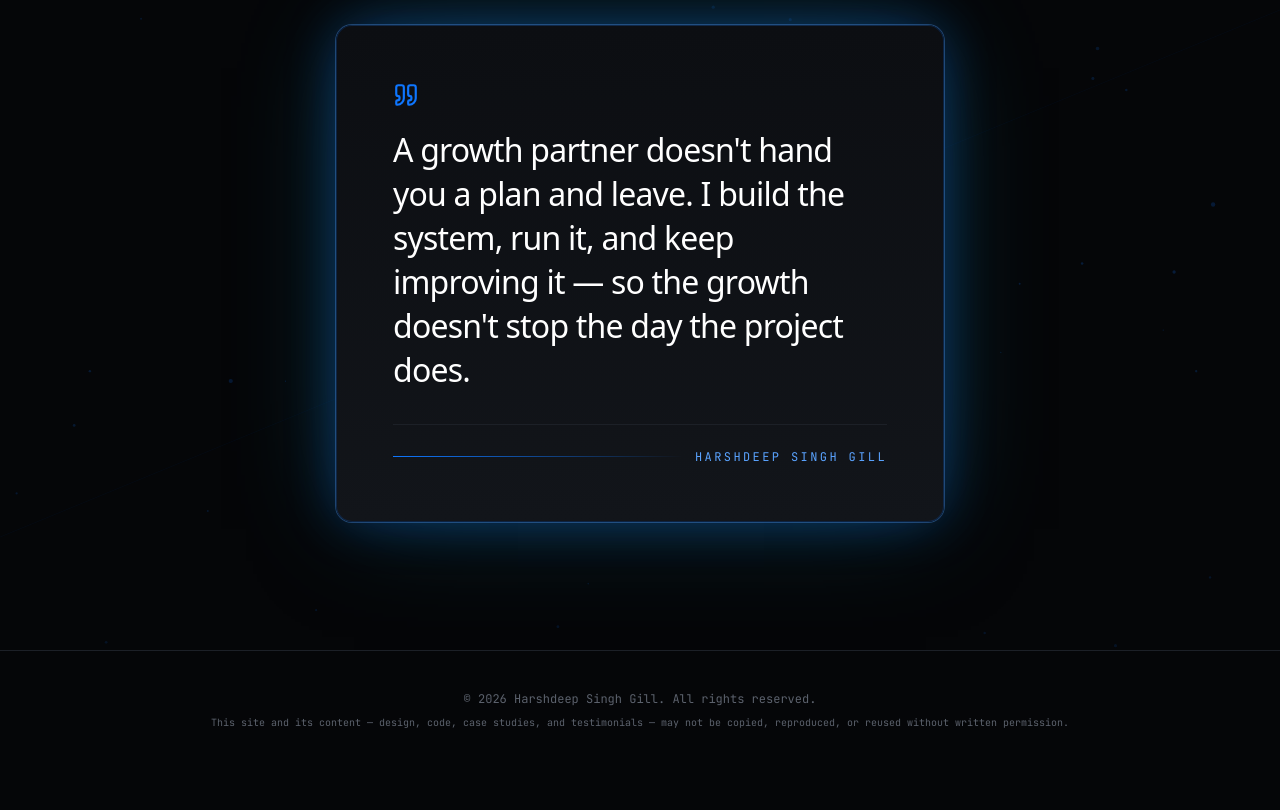
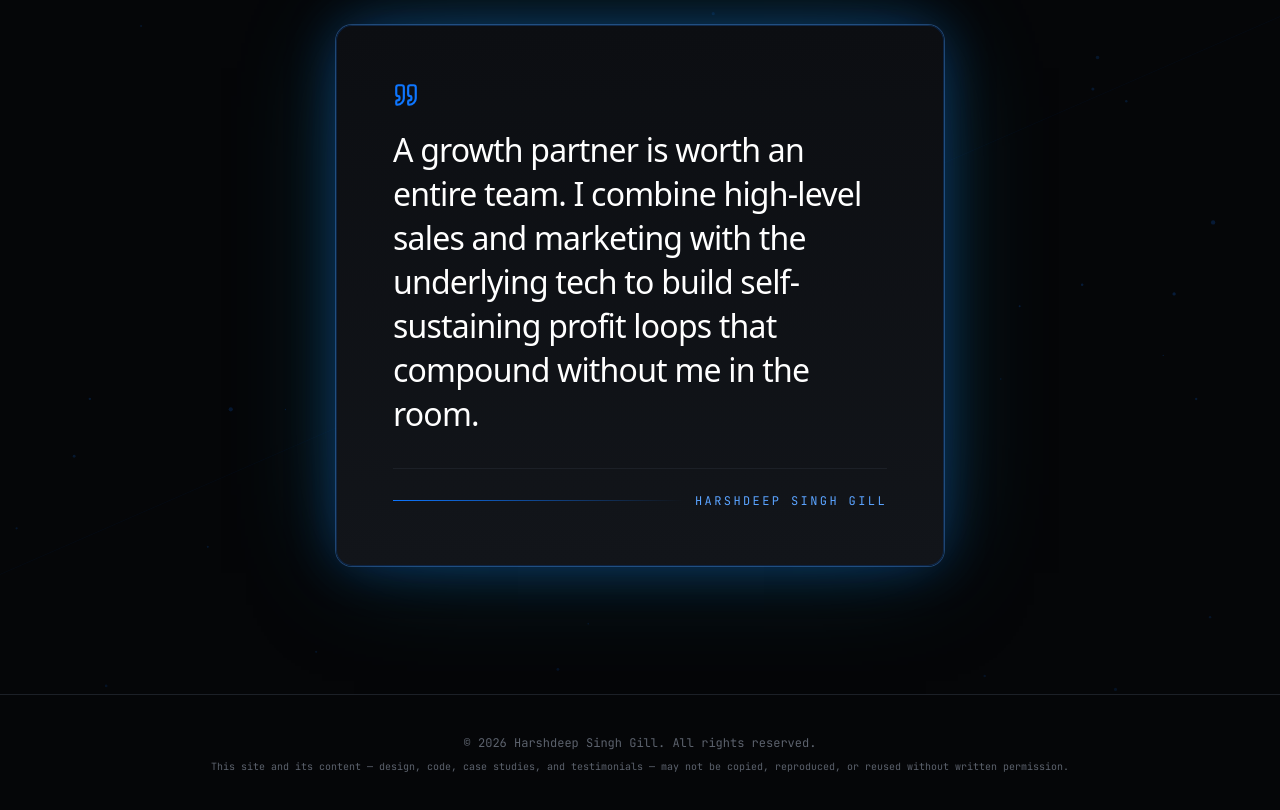
Before and after one commit to harshdeepsinghgill436-blip/Harshdeep-Singh-Gill, a React (Vite) app: page / in a window 1280 px wide. Shown: the part 7320-8130 px from the top of the page. Before the commit the page ends 8091 px from the top, so only its background shows below. Built offline with nearby package versions, Linux system fonts and the light colour scheme; a web font is replaced by a local one.

Commit message:
Closing card: final text swap

```diff
--- a/src/components/ClosingStatement.tsx
+++ b/src/components/ClosingStatement.tsx
@@ -9,9 +9,10 @@ export function ClosingStatement() {
         <div className="glow-card relative rounded-2xl border border-[var(--color-blue)]/20 bg-gradient-to-b from-[var(--color-surface)] to-[var(--color-surface-2)] p-8 sm:p-14">
           <Quote size={26} className="text-[var(--color-blue)]" />
           <p className="mt-5 text-2xl font-medium leading-snug tracking-tight text-white sm:text-[2rem]">
-            A growth partner doesn't hand you a plan and leave. I build the
-            system, run it, and keep improving it — so the growth doesn't
-            stop the day the project does.
+            A growth partner is worth an entire team. I combine high-level
+            sales and marketing with the underlying tech to build
+            self-sustaining profit loops that compound without me in the
+            room.
           </p>
           <div className="mt-8 flex items-center gap-3 border-t border-[var(--color-line)] pt-6">
             <div className="h-px flex-1 bg-gradient-to-r from-[var(--color-blue)] to-transparent" />
```
